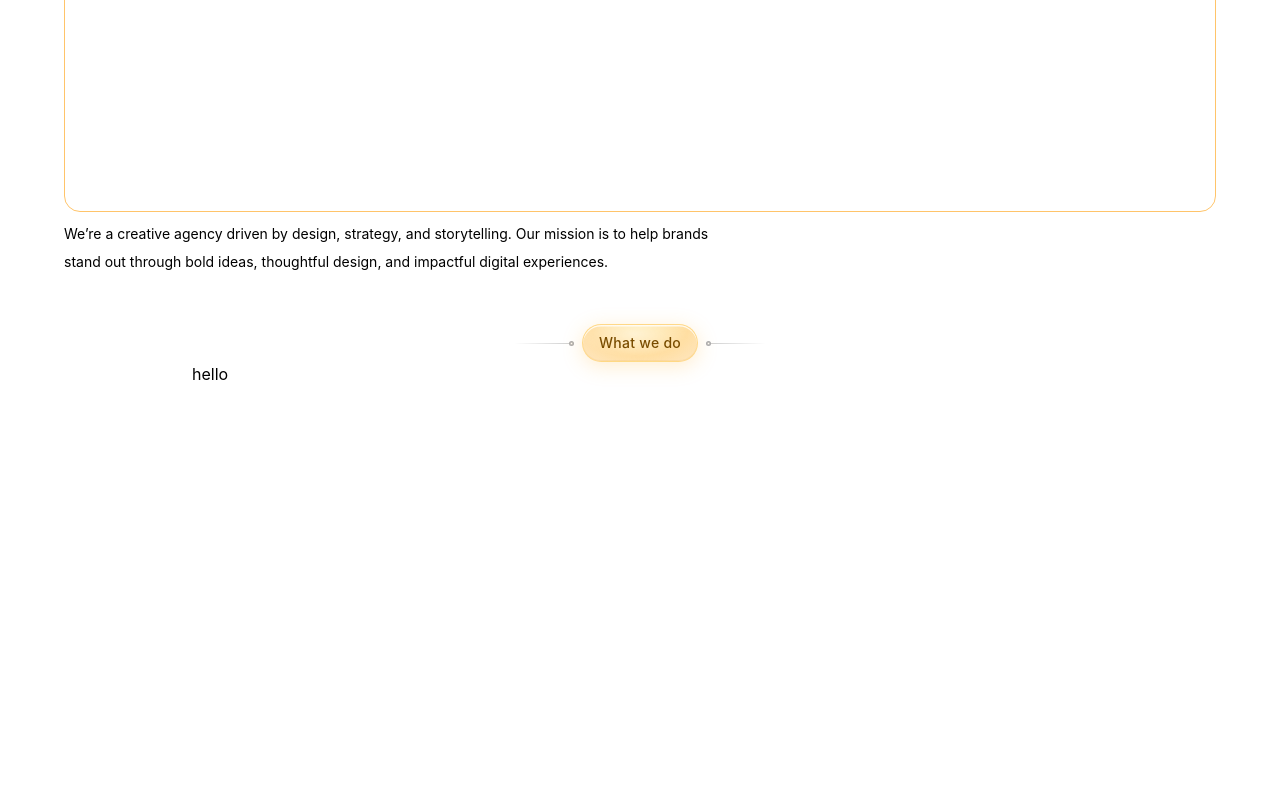
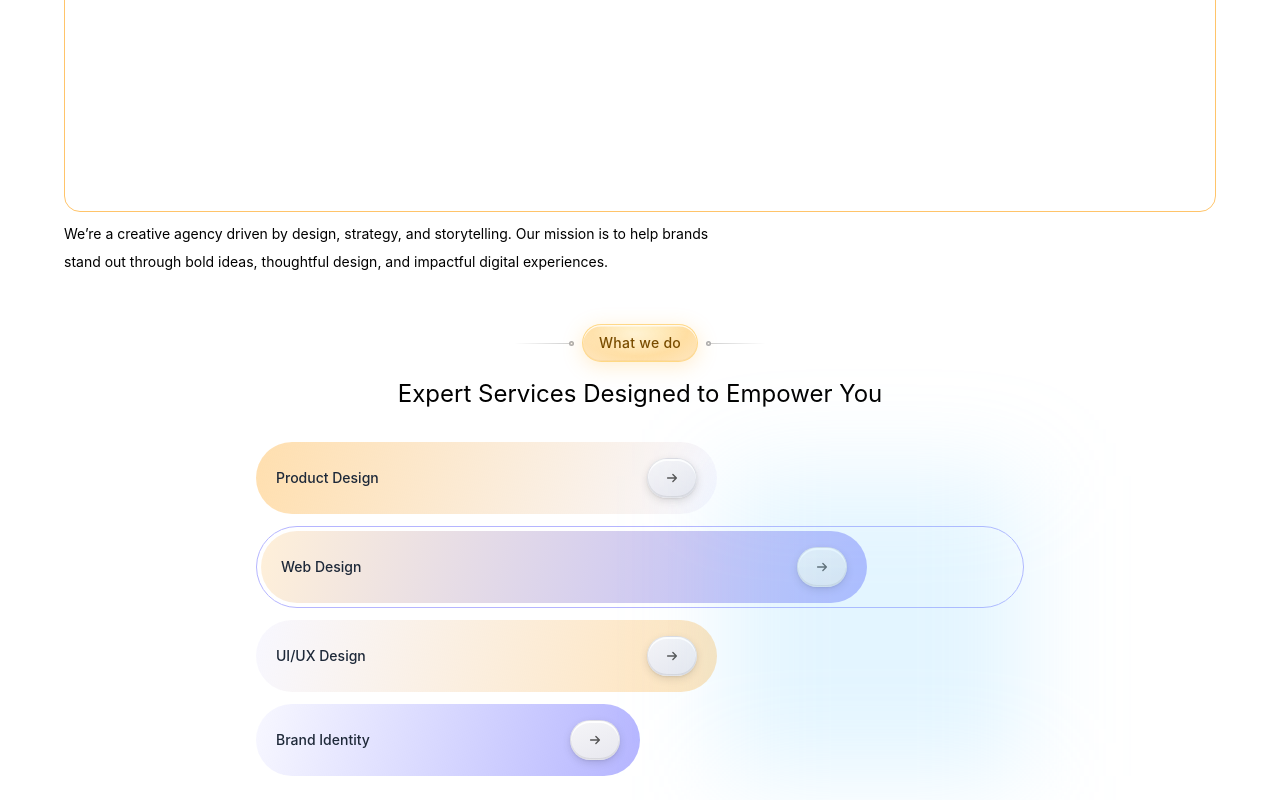
Before and after one commit to NovaFoundry-Technologies/novafoundry, a React (Vite) app: page / in a window 1280 px wide. Shown: the part 1839-2639 px from the top of the page. Before the commit the page ends 2587 px from the top, so only its background shows below. Built offline with nearby package versions, Linux system fonts and the light colour scheme.

Commit message:
Finished sketch for expert services

```diff
--- a/src/components/ui/SliderBar.tsx
+++ b/src/components/ui/SliderBar.tsx
@@ -3,47 +3,58 @@ import React, { useEffect, useRef, useState } from "react";
 interface ExpandingCardProps {
   title: string;
   onClick?: () => void;
-  startWidth?: string; // default "40%"
-  delay?: number; // stagger delay in ms, default 0
+  startWidth?: string;
+  delay?: number;
+  colorFrom?: string;
+  colorTo?: string;
 }
 
 const ExpandingCard: React.FC<ExpandingCardProps> = ({
   title,
+  onClick,
   startWidth = "40%",
   delay = 0,
+  colorFrom = "#FFDFAF",
+  colorTo = "#B5B5FF1A",
 }) => {
   const [visible, setVisible] = useState(false);
+  const [expanded, setExpanded] = useState(false);
   const ref = useRef<HTMLDivElement>(null);
 
   useEffect(() => {
     const observer = new IntersectionObserver(
       ([entry]) => {
-        if (entry.isIntersecting) setVisible(true);
+        if (entry.isIntersecting && !visible) {
+          setVisible(true);
+          setExpanded(true);
+          // after expand (700ms) + hold (400ms), shrink back
+          setTimeout(() => setExpanded(false), delay + 700 + 400);
+        }
       },
       { threshold: 0.3 },
     );
     if (ref.current) observer.observe(ref.current);
     return () => observer.disconnect();
-  }, []);
+  }, [visible, delay]);
+
+  const currentWidth = expanded ? "100%" : startWidth;
 
   return (
     <div ref={ref} className="w-full flex justify-start">
       <div
         className="flex items-center justify-between px-5 py-4 rounded-full"
         style={{
-          width: visible ? "100%" : startWidth,
-          background: visible
-            ? "linear-gradient(105deg, #FFDFAF 0%, rgba(181,181,255,0.4) 60%, rgba(181,181,255,0.1) 100%)"
-            : "linear-gradient(105deg, #FFDFAF 0%, rgba(181,181,255,0.15) 100%)",
-          boxShadow: visible
-            ? "0 0 40px rgba(255,210,150,0.25), 0 0 80px rgba(181,181,255,0.15)"
+          width: visible ? currentWidth : startWidth,
+          background: `linear-gradient(105deg, ${colorFrom} 0%, ${colorTo} 100%)`,
+          boxShadow: expanded
+            ? `0 0 40px ${colorFrom}60, 0 0 80px ${colorTo}`
             : "none",
           opacity: visible ? 1 : 0.6,
-          transition: `width 700ms ${delay}ms ease-out, background 700ms ${delay}ms ease-out, box-shadow 700ms ${delay}ms ease-out, opacity 500ms ${delay}ms ease-out`,
+          transition: `width 700ms ${expanded ? delay : 0}ms ease-in-out, box-shadow 700ms ease-out, opacity 500ms ${delay}ms ease-out`,
         }}
       >
         <span
-          className="text-sm font-medium text-gray-700"
+          className="text-sm font-medium text-gray-800"
           style={{
             opacity: visible ? 1 : 0,
             transition: `opacity 400ms ${delay + 300}ms ease-out`,
@@ -53,6 +64,7 @@ const ExpandingCard: React.FC<ExpandingCardProps> = ({
         </span>
 
         <button
+          onClick={onClick}
           className="flex items-center justify-center rounded-full active:scale-95 hover:brightness-105 transition-transform duration-150"
           style={{
             width: "50px",
--- a/src/sections/Features/ExpertServices.tsx
+++ b/src/sections/Features/ExpertServices.tsx
@@ -1,13 +1,59 @@
 import React from "react";
 import SectionBadge from "../../components/ui/SectionBadge";
+import ExpandingCard from "../../components/ui/SliderBar";
 
 const ExpertServices = () => {
   return (
-    <div className="max-w-4xl mx-auto my-6 min-h-[50vh] ">
+    <div className="max-w-3xl mx-auto my-6 min-h-[50vh] ">
       <div className="flex justify-center items-center">
         <SectionBadge label="What we do" />
       </div>
-      hello
+      <p className="text-2xl my-2 text-center leading-loose">
+        Expert Services Designed to Empower You
+      </p>
+
+      <div className="flex w-full flex-col gap-3 my-6 relative">
+        <ExpandingCard
+          startWidth="60%"
+          title="Product Design"
+          colorFrom="#FFDFAF"
+          colorTo="#B5B5FF1A"
+        />
+
+        <div className="w-full rounded-full border border-[#B5B5FF] p-1">
+          <ExpandingCard
+            startWidth="80%"
+            title="Web Design"
+            colorFrom="#FFF0D9"
+            colorTo="#B5B5FF"
+          />
+        </div>
+
+        <ExpandingCard
+          startWidth="60%"
+          title="UI/UX Design"
+          colorFrom="#B5B5FF1A"
+          colorTo="#FFE4BB"
+        />
+        <ExpandingCard
+          startWidth="50%"
+          title="Brand Identity "
+          colorFrom="#B5B5FF1A"
+          colorTo="#B5B5FF  "
+        />
+
+        <div
+          className="absolute pointer-events-none z-0"
+          style={{
+            width: "300px",
+            height: "300px",
+            bottom: 0,
+            right: 0,
+            background: "#8CD5FE3D",
+            filter: "blur(50px)",
+          }}
+        />
+      </div>
     </div>
   );
 };
```
